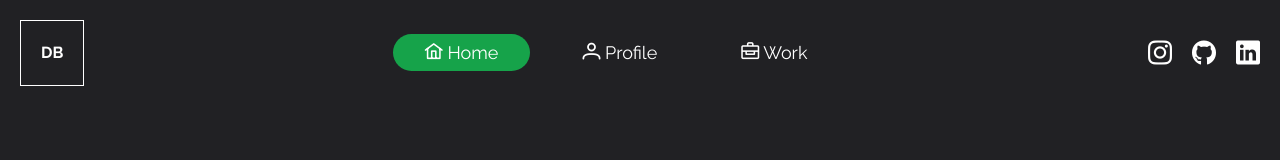
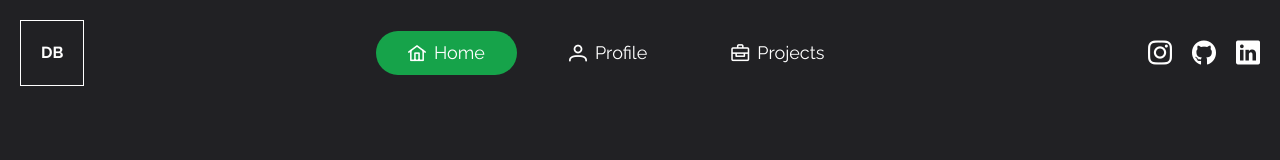
Before and after one commit to Diba15/belajar-vue, a Vue app: page / in a window 1280 px wide. Shown: the top 160 px of the page. Built offline with nearby package versions, Linux system fonts and the light colour scheme.

Commit message:
Change navigation menu work into Projects

```diff
--- a/src/components/BottomNavigation.vue
+++ b/src/components/BottomNavigation.vue
@@ -18,7 +18,7 @@ defineOptions({
     </RouterLink>
     <RouterLink to="/Work" class="flex items-center w-full gap-2 mx-auto text-center justify-center RouterLink">
       <i class="pi pi-briefcase text-2xl"></i>
-      <span>Work</span>
+      <span>Projects</span>
     </RouterLink>
   </nav>
 </template>
--- a/src/components/Navbar.vue
+++ b/src/components/Navbar.vue
@@ -14,23 +14,23 @@ defineOptions({
     <ul class="hidden md:flex flex-row gap-5 text-lg items-center">
       <li>
         <RouterLink
-          class="py-2 px-8 hover:bg-green-600 rounded-3xl transition-all duration-300 ease-in-out hover:scale-110"
+          class="py-2 px-8 flex gap-2 items-center hover:bg-green-600 rounded-3xl transition-all duration-300 ease-in-out hover:scale-110"
           to="/"
           ><i class="pi pi-home"></i> Home
         </RouterLink>
       </li>
       <li>
         <RouterLink
-          class="py-2 px-8 hover:bg-green-600 rounded-3xl transition-all duration-300 ease-in-out hover:scale-110"
+          class="py-2 px-8 flex gap-2 items-center hover:bg-green-600 rounded-3xl transition-all duration-300 ease-in-out hover:scale-110"
           to="/About"
           ><i class="pi pi-user"></i> Profile
         </RouterLink>
       </li>
       <li>
         <RouterLink
-          class="py-2 px-8 hover:bg-green-600 rounded-3xl transition-all duration-300 ease-in-out hover:scale-110"
+          class="py-2 px-8 flex gap-2 items-center hover:bg-green-600 rounded-3xl transition-all duration-300 ease-in-out hover:scale-110"
           to="/Work"
-          ><i class="pi pi-briefcase"></i> Work
+          ><i class="pi pi-briefcase"></i> Projects
         </RouterLink>
       </li>
     </ul>
```
